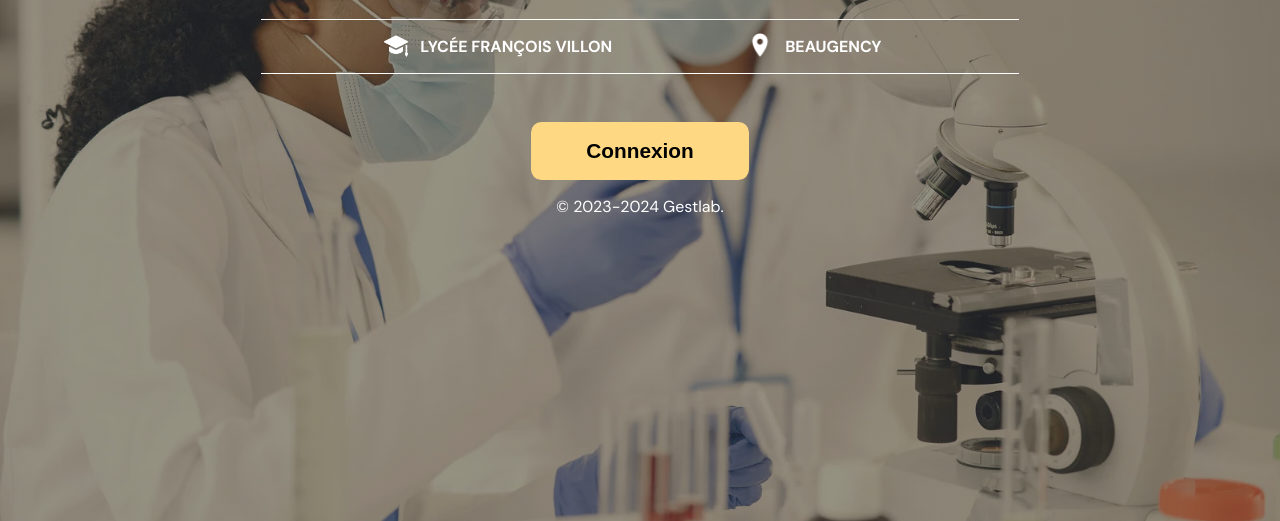
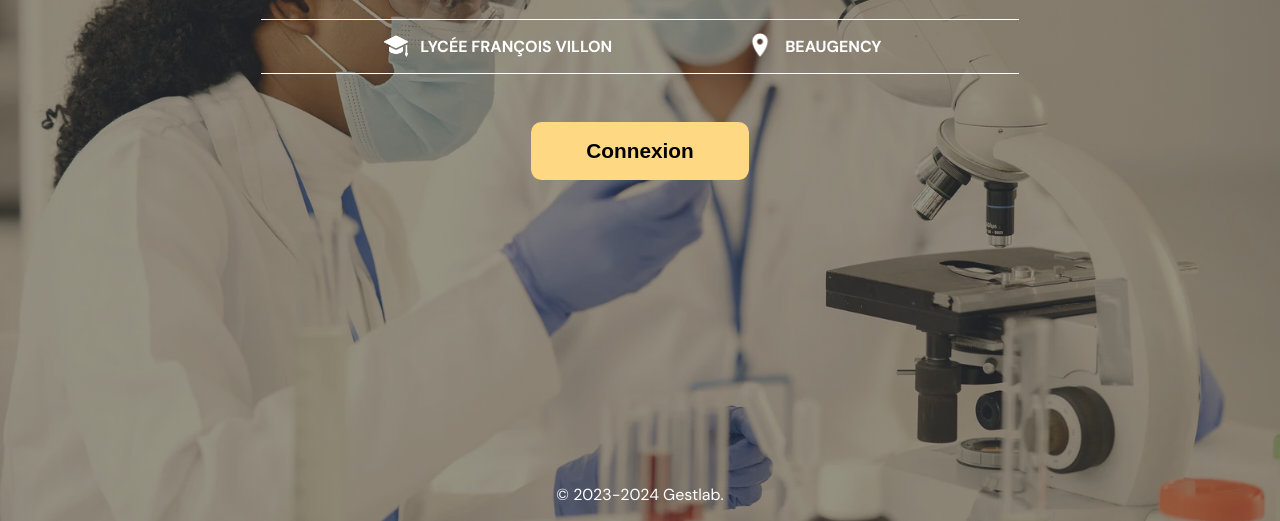
Before and after one commit to DanielMoreira45/SAE-GESTLAB, a Flask app: page / in a window 1280 px wide. Shown: the part 279-800 px from the top of the page. Run offline with Flask 3, Linux system fonts and the light colour scheme.

Commit message:
refactoring css

```diff
--- a/app/static/css/base.css
+++ b/app/static/css/base.css
@@ -5,7 +5,7 @@
 
 footer {
     position: absolute;
-    top: 92%;
+    bottom: 0%;
     left: 30%;
     right: 30%;
     color: white;
--- a/app/static/css/home_pos.css
+++ /dev/null
@@ -1,21 +0,0 @@
-ul {
-    display: flex;
-    flex-wrap: nowrap;
-}
-
-ul li {
-    display: flex;
-    flex-basis: 50%;
-    flex-grow: 0;
-    flex-wrap: nowrap;
-}
-
-img {
-    flex-basis: 5%;
-    flex-grow: 0;
-}
-
-ul li p {
-    flex-basis: 60%;
-    flex-grow: 0;
-}
--- a/app/static/css/home_style.css
+++ b/app/static/css/home_style.css
@@ -49,9 +49,15 @@ ul {
     margin-left: 20%;
     margin-bottom: 3em;
     padding-left: 3%;
+    display: flex;
+    flex-wrap: nowrap;
 }
 
 ul li {
+    display: flex;
+    flex-basis: 50%;
+    flex-grow: 0;
+    flex-wrap: nowrap;
     margin-right: 10%;
     margin: 0;
     margin-left: 10%;
@@ -60,6 +66,13 @@ ul li {
 ul li p {
     text-align: left;
     min-width: 19vw;
+    flex-basis: 60%;
+    flex-grow: 0;
+}
+
+img {
+    flex-basis: 5%;
+    flex-grow: 0;
 }
 
 button {
--- a/app/templates/base.html
+++ b/app/templates/base.html
@@ -6,7 +6,7 @@
     <meta name="viewport" content="width=device-width, initial-scale=1, shrink-to-fit=no">
     {% block styles %}
     {% endblock %}
-    <link rel="stylesheet" href="{{ url_for('static', filename='base.css') }}">
+    <link rel="stylesheet" href="{{ url_for('static', filename='css/base.css') }}">
     <title>Gest-LAB</title>
     {% endblock %}
   </head>
--- a/app/templates/home.html
+++ b/app/templates/home.html
@@ -2,7 +2,6 @@
 {% block styles %}
 {{ super() }}
     <link rel="stylesheet" href="{{ url_for('static', filename='css/home_style.css') }}">
-    <link rel="stylesheet" href="{{ url_for('static', filename='css/home_pos.css') }}">
 {% endblock %}
 {% block header %}
       <h1>GEST<span class="h1-yellow-part">LAB</span></h1>
```
